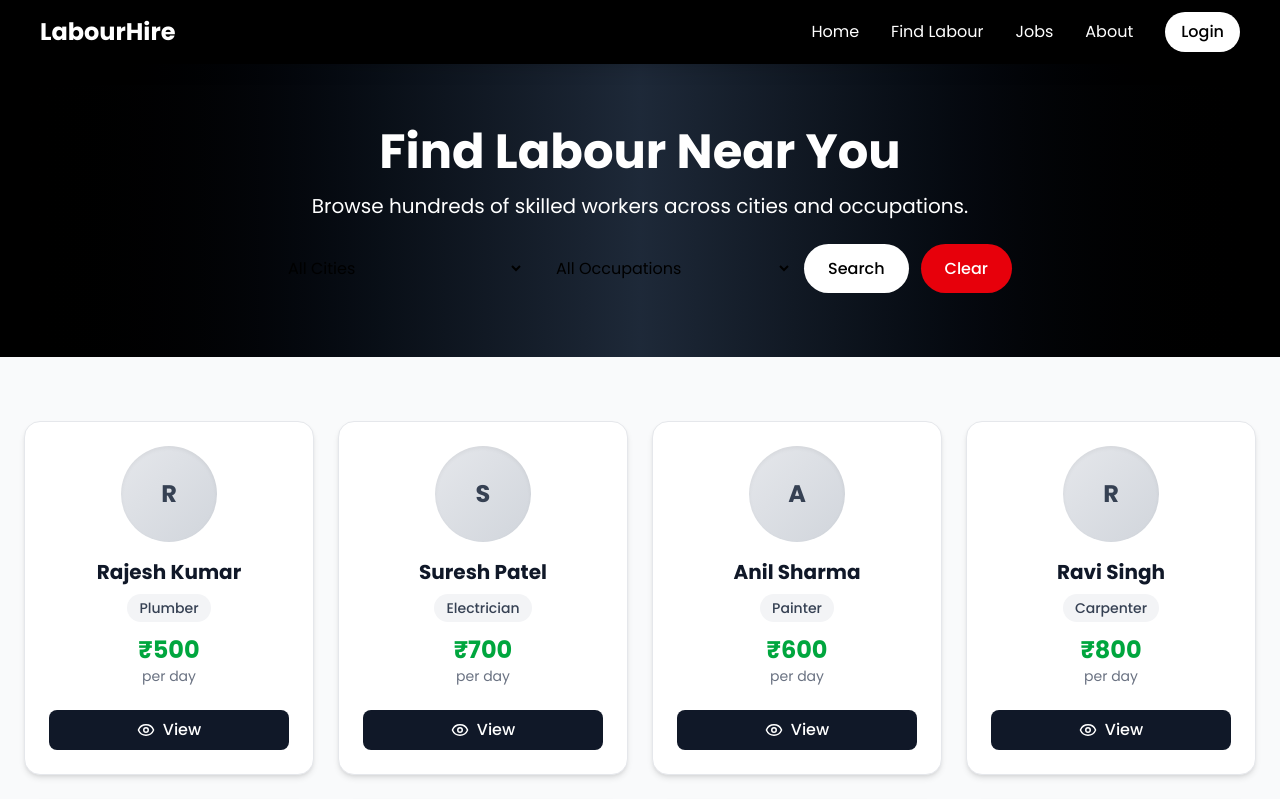
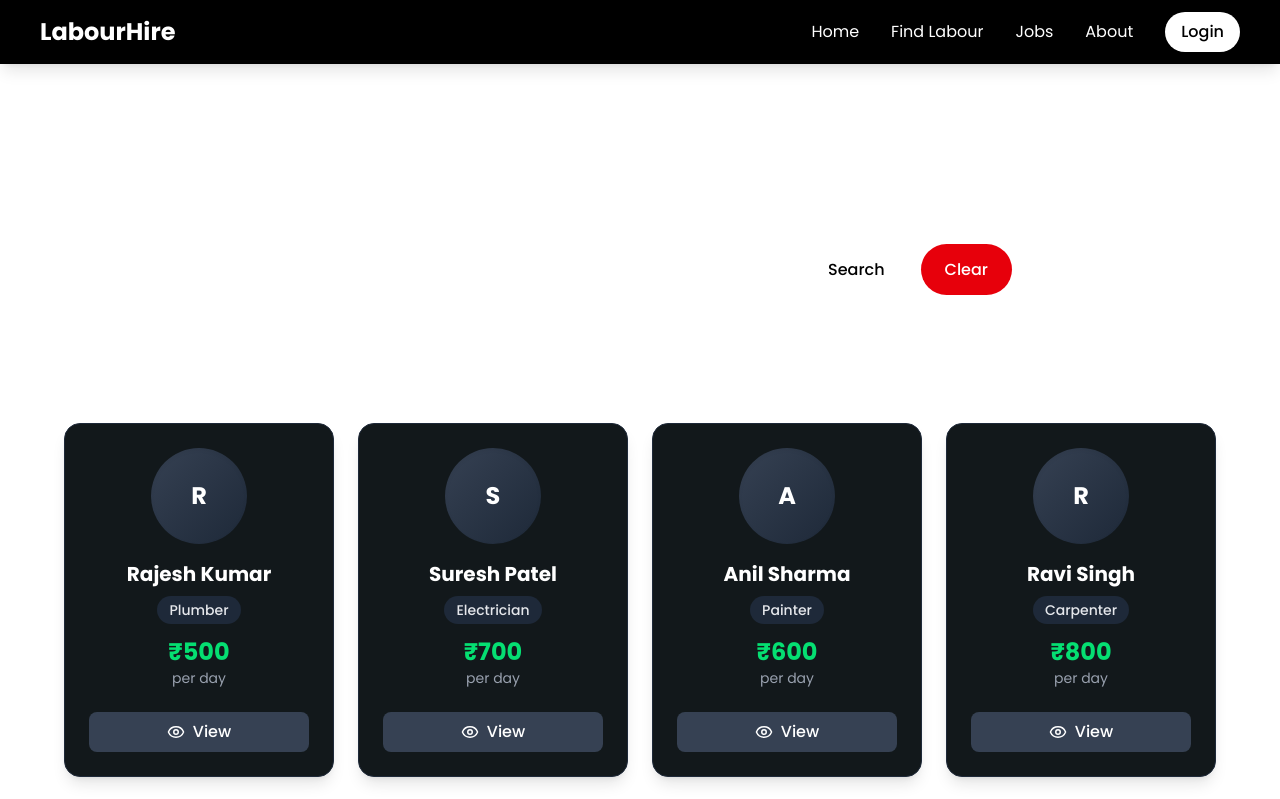
Before and after one commit to Ratinderpreetsingh/labour, a Next.js app: page /find-labour in a window 1280 px wide. Shown: the top 799 px of the page. Built offline with nearby package versions, Linux system fonts and the light colour scheme.

Commit message:
second commit

```diff
--- a/src/app/find-labour/page.tsx
+++ b/src/app/find-labour/page.tsx
@@ -3,7 +3,6 @@
 import { useState } from "react";
 import Container from "@/components/Container";
 import WorkerCard from "@/components/Card";
-import Footer from "@/components/Footer";
 
 interface Worker {
   id: number;
@@ -63,9 +62,9 @@ export default function FindLabourPage() {
 
   return (
     <Container>
-      <div className="min-h-screen bg-gray-50">
+      <div className="min-h-screen ">
         {/* Hero */}
-        <section className="bg-gradient-to-r from-black via-gray-800 to-black text-white py-16 text-center">
+        <section className=" text-white py-16 text-center">
           <h1 className="text-4xl md:text-5xl font-bold mb-4">
             Find Labour Near You
           </h1>
@@ -78,7 +77,7 @@ export default function FindLabourPage() {
             <select
               value={city}
               onChange={(e) => setCity(e.target.value)}
-              className="px-4 py-3 rounded-full text-black w-full md:w-1/3"
+              className="px-4 py-3 rounded-full text-white w-full md:w-1/3 border"
             >
               <option value="">All Cities</option>
               {cities.map((c) => (
@@ -89,7 +88,7 @@ export default function FindLabourPage() {
             <select
               value={skill}
               onChange={(e) => setSkill(e.target.value)}
-              className="px-4 py-3 rounded-full text-black w-full md:w-1/3"
+              className="px-4 py-3 rounded-full text-white w-full md:w-1/3 border"
             >
               <option value="">All Occupations</option>
               {skills.map((s) => (
--- a/src/app/globals.css
+++ b/src/app/globals.css
@@ -1,26 +1,55 @@
 @import "tailwindcss";
 
-/* :root {
+/* --------------------
+   Root Variables
+-------------------- */
+:root {
   --background: #ffffff;
-  --foreground: #171717;
+  --foreground: #0b1012;
+
+  --primary: #2563eb;       /* Blue */
+  --primary-foreground: #ffffff;
+
+  --secondary: #64748b;     /* Slate Gray */
+  --secondary-foreground: #ffffff;
+
+  --accent: #22c55e;        /* Green */
+  --accent-foreground: #ffffff;
+
+  --muted: #f1f5f9;         /* Light gray */
+  --muted-foreground: #475569;
+
+  --card: #ffffff;
+  --card-foreground: #0b1012;
+
+  --border: #e2e8f0;
+  --radius: 0.75rem; /* rounded-xl */
 }
 
-@theme inline {
-  --color-background: var(--background);
-  --color-foreground: var(--foreground);
-  --font-sans: var(--font-geist-sans);
-  --font-mono: var(--font-geist-mono);
-}
-
+/* --------------------
+   Dark Mode
+-------------------- */
 @media (prefers-color-scheme: dark) {
   :root {
-    --background: #0a0a0a;
-    --foreground: #ededed;
+    --background: #0b1012;
+    --foreground: #f8fafc;
+
+    --card: #1e293b;
+    --card-foreground: #f8fafc;
+
+    --muted: #1f2937;
+    --muted-foreground: #9ca3af;
+
+    --border: #334155;
   }
 }
 
+/* --------------------
+   Base Styles
+-------------------- */
 body {
   background: var(--background);
   color: var(--foreground);
-  font-family: Arial, Helvetica, sans-serif;
-} */
+  font-family: var(--font-sans, Arial, Helvetica, sans-serif);
+  transition: background 0.3s ease, color 0.3s ease;
+}
--- a/src/app/page.tsx
+++ b/src/app/page.tsx
@@ -47,9 +47,11 @@ export default function HomePage() {
 
   return (
     <Container>
-      <div className="min-h-screen bg-gray-50">
+      <div className="min-h-screen ">
         {/* Hero Section */}
-        <section className="bg-gradient-to-r from-black via-gray-800 to-black text-white py-20 text-center">
+        <section
+         className=" text-white py-20 text-center"
+         >
           <h1 className="text-4xl md:text-5xl font-bold mb-4">
             Find Trusted Labour Near You
           </h1>
@@ -63,7 +65,7 @@ export default function HomePage() {
             <select
               value={city}
               onChange={(e) => setCity(e.target.value)}
-              className="px-4 py-3 rounded-full text-white focus:outline-none w-full md:w-1/3"
+              className="px-4 py-3 rounded-full text-white focus:outline-none w-full md:w-1/3 border bg-transparent"
             >
               <option value="">All Cities</option>
               {cities.map((c) => (
@@ -77,7 +79,7 @@ export default function HomePage() {
             <select
               value={skill}
               onChange={(e) => setSkill(e.target.value)}
-              className="px-4 py-3 rounded-full text-white focus:outline-none w-full md:w-1/3"
+              className="px-4 py-3 rounded-full text-white focus:outline-none w-full md:w-1/3 border "
             >
               <option value="">All Occupations</option>
               {skills.map((s) => (
@@ -104,7 +106,7 @@ export default function HomePage() {
         </section>
 
         {/* Results Section */}
-        <section className="py-16 max-w-6xl mx-auto px-6">
+        <section className="py-16 max-w-6xl mx-auto ">
           {results.length > 0 ? (
             <div className="grid md:grid-cols-2 lg:grid-cols-3 gap-6">
               {results.map((worker) => (
--- a/src/components/Card.tsx
+++ b/src/components/Card.tsx
@@ -9,6 +9,7 @@ interface WorkerCardProps {
   name: string;
   skill: string;
   price: number;
+  city?: string;
   imageUrl?: string;
   phone?: string;
 }
@@ -18,11 +19,12 @@ export default function WorkerCard({
   name,
   skill,
   price,
+  city,
   imageUrl,
   phone,
 }: WorkerCardProps) {
   return (
-    <div className="bg-white border border-gray-200 shadow-md rounded-2xl p-6 flex flex-col items-center text-center hover:shadow-xl hover:scale-[1.02] transition-all duration-300">
+    <div className="bg-[#12181b] border border-gray-800 shadow-lg rounded-2xl p-6 flex flex-col items-center text-center hover:shadow-xl hover:-translate-y-1 transition-all duration-300">
       {/* Avatar / Image */}
       {imageUrl ? (
         <Image
@@ -30,31 +32,32 @@ export default function WorkerCard({
           alt={name}
           width={100}
           height={100}
-          className="rounded-full mb-4 object-cover border-4 border-gray-100 shadow-sm"
+          className="rounded-full mb-4 object-cover border-4 border-gray-700 shadow-md"
         />
       ) : (
-        <div className="w-24 h-24 rounded-full bg-gradient-to-br from-gray-200 to-gray-300 flex items-center justify-center text-2xl font-bold text-gray-700 mb-4 shadow-inner">
+        <div className="w-24 h-24 rounded-full bg-gradient-to-br from-gray-700 to-gray-800 flex items-center justify-center text-2xl font-bold text-white mb-4 shadow-inner">
           {name[0]}
         </div>
       )}
 
       {/* Worker Info */}
-      <h3 className="text-xl font-bold text-gray-900">{name}</h3>
-      <span className="inline-block bg-gray-100 text-gray-700 px-3 py-1 rounded-full text-sm font-medium mt-2 mb-3">
+      <h3 className="text-xl font-bold text-white">{name}</h3>
+      <p className="text-gray-400 text-sm">{city}</p>
+      <span className="inline-block bg-gray-800 text-gray-200 px-3 py-1 rounded-full text-sm font-medium mt-2 mb-3">
         {skill}
       </span>
 
       {/* Price */}
       <div className="text-center mb-6">
-        <span className="text-2xl font-bold text-green-600">₹{price}</span>
-        <p className="text-gray-500 text-sm">per day</p>
+        <span className="text-2xl font-bold text-green-400">₹{price}</span>
+        <p className="text-gray-400 text-sm">per day</p>
       </div>
 
       {/* Action Buttons */}
       <div className="w-full flex flex-col sm:flex-row gap-3">
         <Link
           href={`/workers/${id}`}
-          className="flex items-center justify-center gap-2 w-full px-4 py-2 rounded-lg bg-gray-900 text-white font-medium hover:bg-gray-800 transition"
+          className="flex items-center justify-center gap-2 w-full px-4 py-2 rounded-lg bg-gray-700 text-white font-medium hover:bg-gray-600 transition"
         >
           <Eye size={18} /> View
         </Link>
@@ -62,7 +65,7 @@ export default function WorkerCard({
         {phone && (
           <a
             href={`tel:${phone}`}
-            className="flex items-center justify-center gap-2 w-full px-4 py-2 rounded-lg bg-blue-600 text-white font-medium hover:bg-blue-700 transition"
+            className="flex items-center justify-center gap-2 w-full px-4 py-2 rounded-lg bg-blue-600 text-white font-medium hover:bg-blue-500 transition"
           >
             <Phone size={18} /> Call
           </a>
--- a/src/components/Container.tsx
+++ b/src/components/Container.tsx
@@ -1,7 +1,7 @@
 // components/LayoutWrapper.tsx
 export default function Container({ children }: { children: React.ReactNode }) {
   return (
-    <div className="md:container">
+    <div className="max-w-7xl mx-auto px-6 lg:px-10">
       {children}
     </div>
   );
--- a/src/components/Footer.tsx
+++ b/src/components/Footer.tsx
@@ -1,12 +1,16 @@
+import Container from "./Container";
+
 export default function Footer() {
   return (
     <footer className="bg-black text-gray-300 py-10 mt-16">
-      <div className="max-w-6xl mx-auto px-6 grid md:grid-cols-3 gap-8">
+      <Container>
+        <div>
+
         {/* Brand / About */}
         <div>
           <h2 className="text-xl font-bold text-white mb-4">Labour Finder</h2>
           <p className="text-sm">
-            Helping you connect with skilled and trusted workers in your city.
+            Helping you connect with skilled and trusted workers <br></br>in your city.
             Find electricians, plumbers, carpenters, painters, and more with ease.
           </p>
         </div>
@@ -34,7 +38,9 @@ export default function Footer() {
             <a href="#" className="hover:text-white">📘</a>
           </div>
         </div>
-      </div>
+        </div>
+
+      </Container>
 
       <div className="border-t border-gray-700 mt-10 pt-4 text-center text-sm text-gray-500">
         © {new Date().getFullYear()} Labour Finder. All rights reserved.
--- a/src/components/LayoutWrapper.tsx
+++ b/src/components/LayoutWrapper.tsx
@@ -1,7 +1,7 @@
 // components/LayoutWrapper.tsx
 export default function LayoutWrapper({ children }: { children: React.ReactNode }) {
   return (
-    <div className=" mx-auto">
+    <div className="container mx-auto">
       {children}
     </div>
   );
--- a/src/components/Navbar.tsx
+++ b/src/components/Navbar.tsx
@@ -4,6 +4,7 @@
 import Link from "next/link";
 import { useState } from "react";
 import { Menu, X } from "lucide-react";
+import Container from "./Container";
 
 const menuItems = [
   { name: "Home", href: "/" },
@@ -17,7 +18,7 @@ export default function Navbar() {
 
   return (
     <nav className="bg-black shadow-lg sticky top-0 z-50">
-      <div className="max-w-7xl mx-auto px-6 lg:px-10">
+      <Container>
         <div className="flex justify-between h-16 items-center">
           {/* Logo */}
           <Link href="/" className="text-2xl font-extrabold text-white">
@@ -52,7 +53,7 @@ export default function Navbar() {
             {isOpen ? <X size={28} /> : <Menu size={28} />}
           </button>
         </div>
-      </div>
+      </Container>
 
       {/* Mobile Menu */}
       {isOpen && (
```
Also changed, not shown: src/app/layout.tsx (+4 -5 lines).
